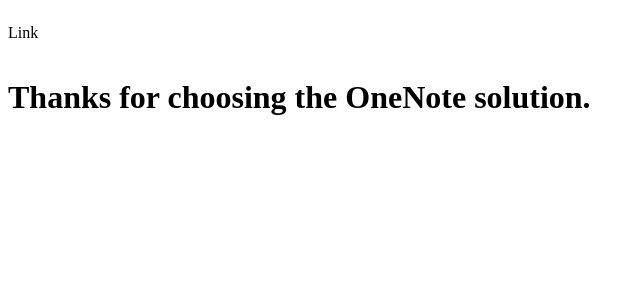
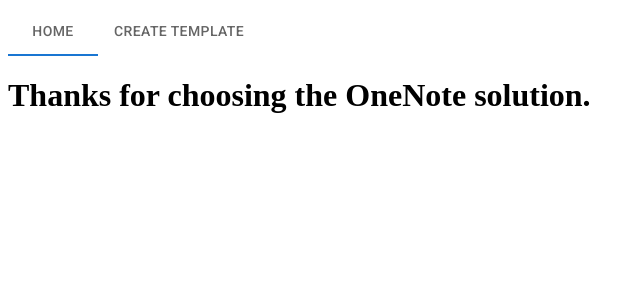
Before and after one commit to calebsmith00/recreated-onenote, a Next.js app: page / in a window 1280 px wide. Shown: the top 300 px of the page, without its empty margins (0-644 px from the left). Built offline with nearby package versions, Linux system fonts and the light colour scheme.

Commit message:
Update navigation components to function properly

```diff
--- a/components/navbar/index.tsx
+++ b/components/navbar/index.tsx
@@ -1,10 +1,29 @@
 import Tabs from "@mui/material/Tabs";
+import { useState } from "react";
 import NavLink from "./navlink";
+import links from "../../links.json" assert { type: "json" };
 
 const Navbar = () => {
+  const [activeLinkIndex, setActiveLinkIndex] = useState<number>(1);
+
+  const handleLinkClick = (index: number) => {
+    setActiveLinkIndex(index);
+  };
+
   return (
-    <Tabs>
-      <NavLink />
+    <Tabs value={activeLinkIndex}>
+      <NavLink
+        href={links.home.path}
+        value={links.home.index}
+        label={links.home.label}
+        handleLinkClick={handleLinkClick}
+      />
+      <NavLink
+        href={links.create_template.path}
+        value={links.create_template.index}
+        label={links.create_template.label}
+        handleLinkClick={handleLinkClick}
+      />
     </Tabs>
   );
 };
--- a/components/navbar/navlink.tsx
+++ b/components/navbar/navlink.tsx
@@ -1,10 +1,32 @@
 import Tab from "@mui/material/Tab";
+import Link from "next/link";
+import { SetStateAction, useEffect, useState, Dispatch } from "react";
+import links from "../../links.json" assert { type: "json" };
 
-const NavLink = () => {
+type NavLinkProps = {
+  href: string;
+  label?: string;
+  value?: number;
+  handleLinkClick: Function;
+};
+
+const NavLink = ({ href, value, handleLinkClick, label }: NavLinkProps) => {
+  const [index, setIndex] = useState<number>(1);
+
+  useEffect(() => {
+    const amountOfLinks = Object.keys(links).length;
+    setIndex(value || amountOfLinks + 1);
+  }, [value]);
+
   return (
-    <>
-      <p>Link</p>
-    </>
+    <Link href={href}>
+      <Tab
+        component="a"
+        label={label}
+        value={index}
+        onClick={() => handleLinkClick(index)}
+      />
+    </Link>
   );
 };
 
--- /dev/null
+++ b/links.json
@@ -0,0 +1,13 @@
+{
+  "home": {
+    "path": "/",
+    "index": 1,
+    "label": "Home"
+  },
+
+  "create_template": {
+    "path": "/create-template",
+    "index": 2,
+    "label": "Create Template"
+  }
+}
```
